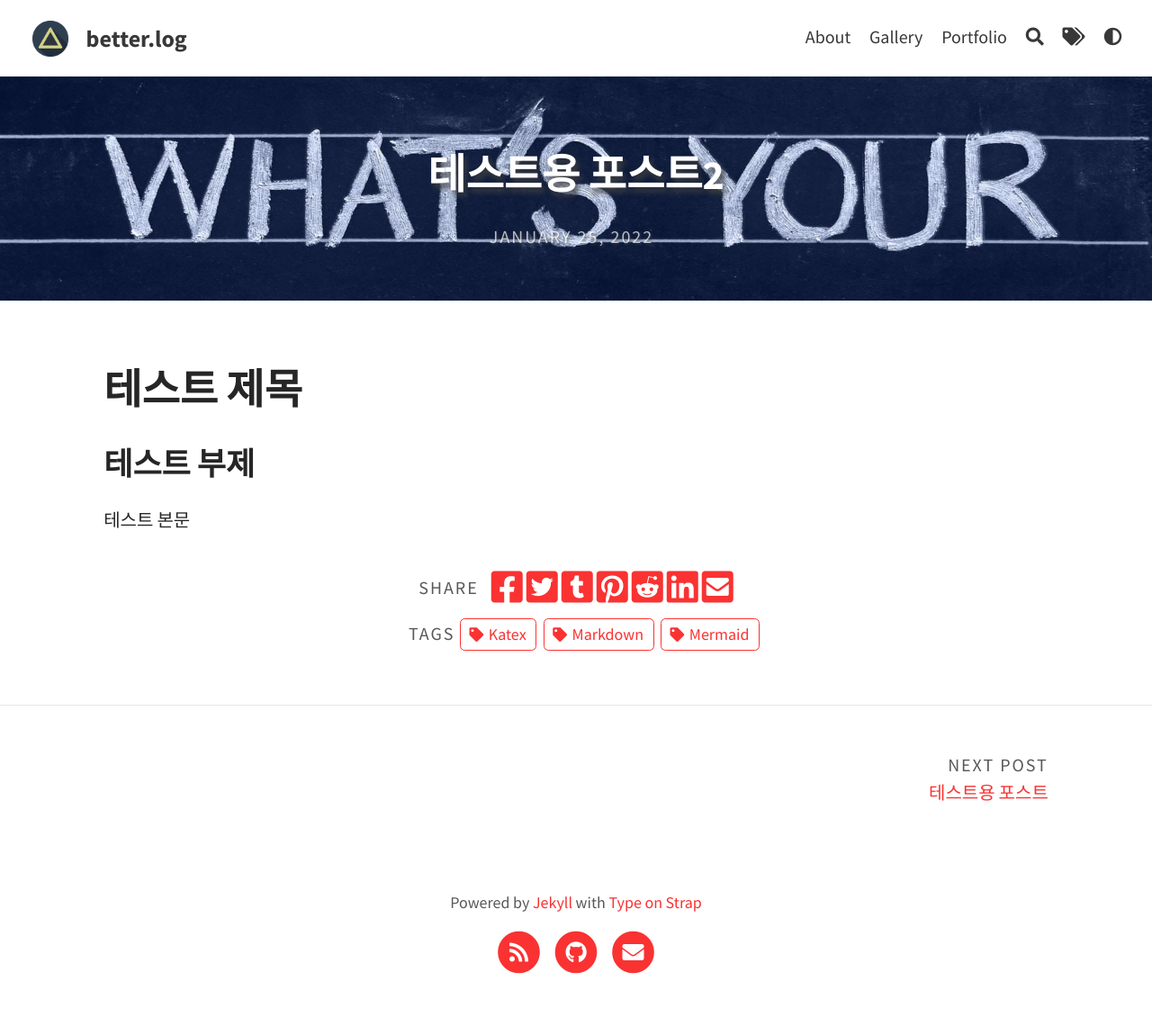
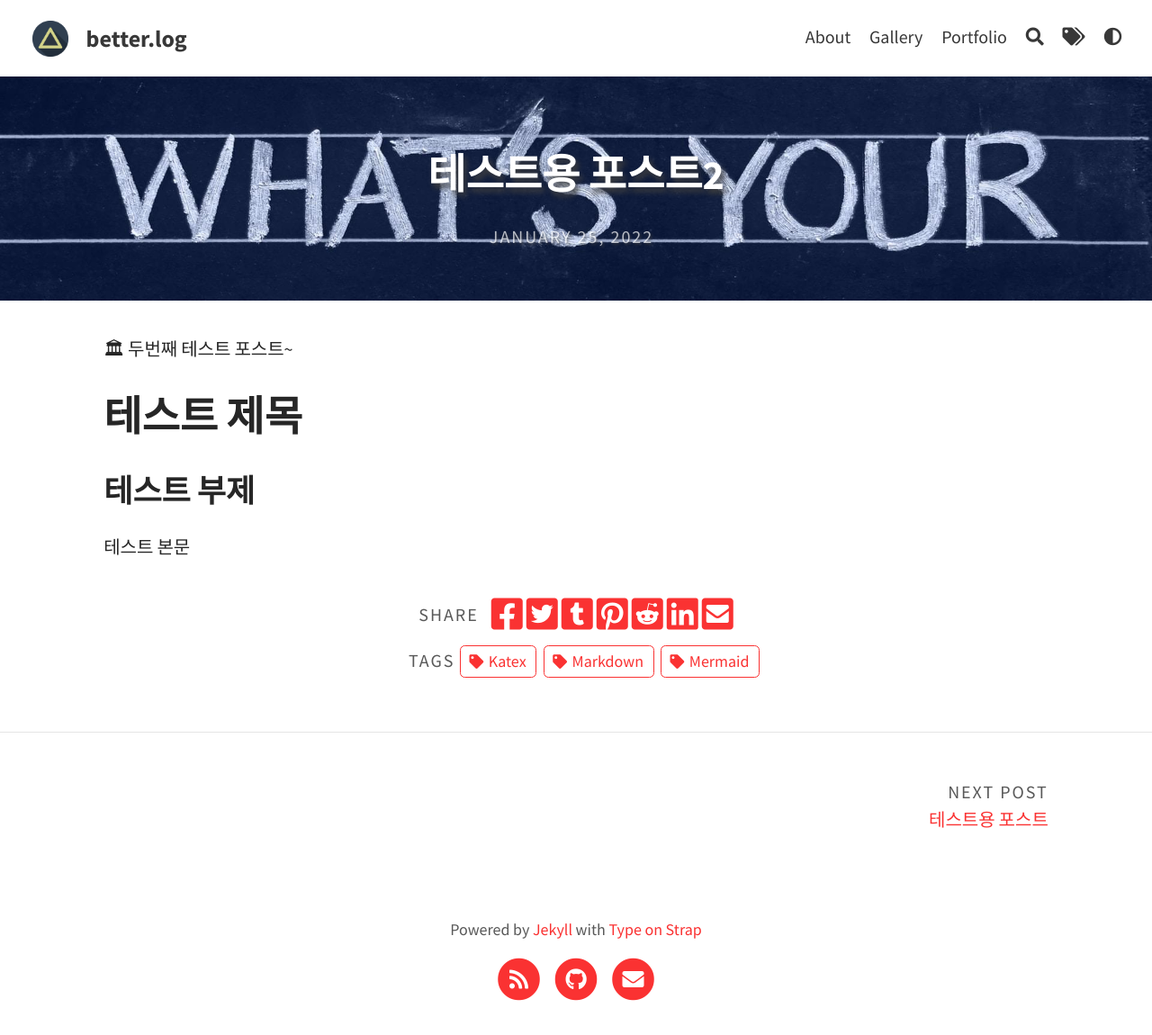
Before and after one commit to BETTERFUTURE4/betterfuture4.github.io, a Jekyll site: the page built from _posts/2022-01-25-trial2.md, in a window 1280 px wide. Shown: the whole page at 90% size. Built offline with Jekyll 4.4.1, drawn with Linux system fonts in a browser that asks for light colours; before the commit the page ends 1120 px from its top, so only the background shows below that.

Commit message:
포스트 요약 설정

```diff
--- a/_posts/2022-01-25-trial2.md
+++ b/_posts/2022-01-25-trial2.md
@@ -6,10 +6,13 @@ color: rgb(250, 50, 50)
 hide_title: false
 feature-img: assets/img/feature-img/story.jpeg
 tags: [Katex, Mermaid, Markdown]
-excerpt_separator: <!--more-->
+excerpt_separator: <!--break-->
 categories: Demo
 
 ---
+
+🏛 두번째 테스트 포스트~
+<!--break-->
 
 # 테스트 제목
 
```
Also changed, not shown: _posts/2022-01-25-trial.md (+2 -2 lines).
